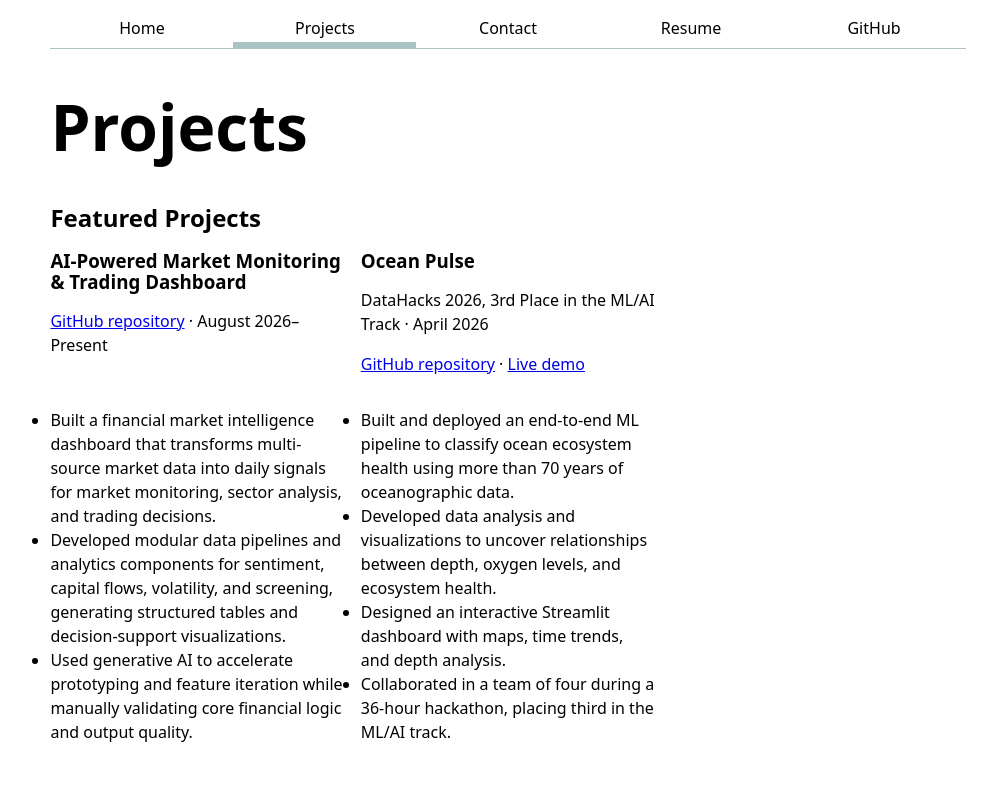
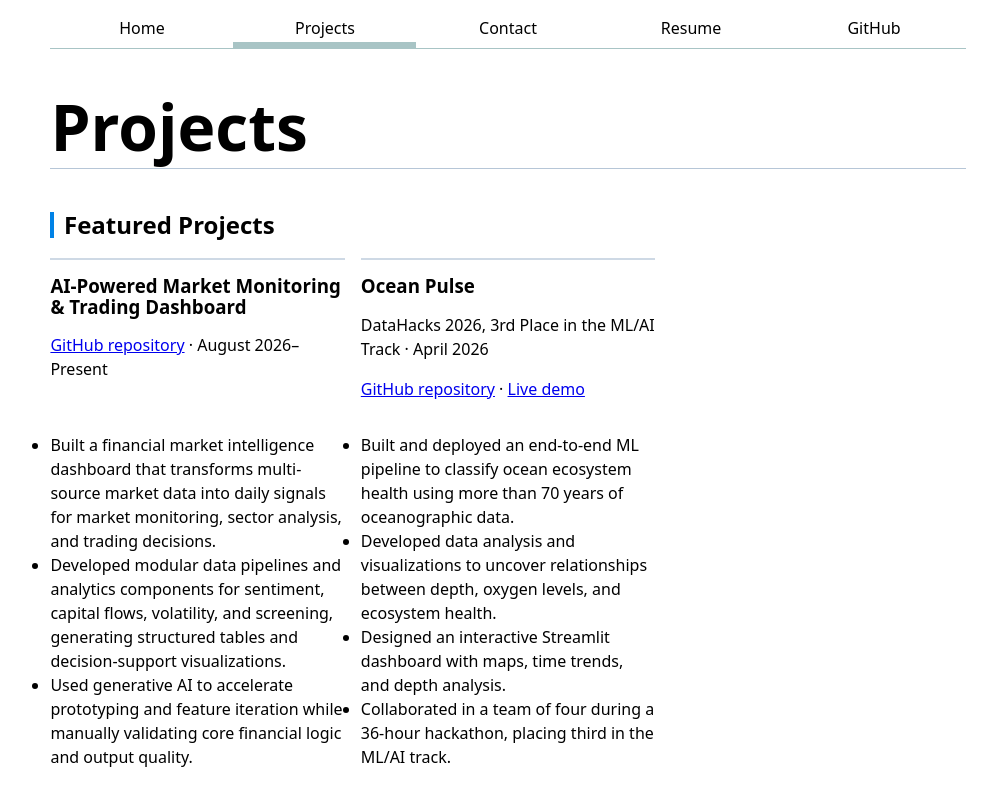
Before and after one commit to cookieyang888/portfolio, a plain HTML site: page projects/index.html in a window 1280 px wide. Shown: the whole page, without its empty margins (132-1129 px from the left). Drawn offline with Linux system fonts and the light colour scheme.

Commit message:
Add subtle page separators

```diff
--- a/projects/index.html
+++ b/projects/index.html
@@ -4,7 +4,7 @@
     <meta charset="UTF-8">
     <meta name="viewport" content="width=device-width, initial-scale=1.0">
     <title>Projects — David Yang</title>
-    <link rel="stylesheet" href="../style.css?v=20261009">
+    <link rel="stylesheet" href="../style.css?v=20261009-3">
 </head>
 <body class="projects-page">
     <nav>
--- a/style.css
+++ b/style.css
@@ -64,6 +64,17 @@
     font-size: 400%;
 }
 
+.home-page > h1,
+.projects-page > h1 {
+    padding-bottom: 0.35rem;
+    border-bottom: 1px solid oklch(82% 0.03 250);
+}
+
+.projects-page > section > h2 {
+    padding-left: 0.6rem;
+    border-left: 0.25rem solid var(--color-accent);
+}
+
 h1,
 h2,
 h3,
@@ -84,6 +95,8 @@
     display: grid;
     grid-template-rows: subgrid;
     grid-row: span 2;
+    padding-top: 1rem;
+    border-top: 2px solid oklch(88% 0.02 250);
 }
 
 .projects h3 {
```
Also changed, not shown: index.html (+1 -1 lines).
